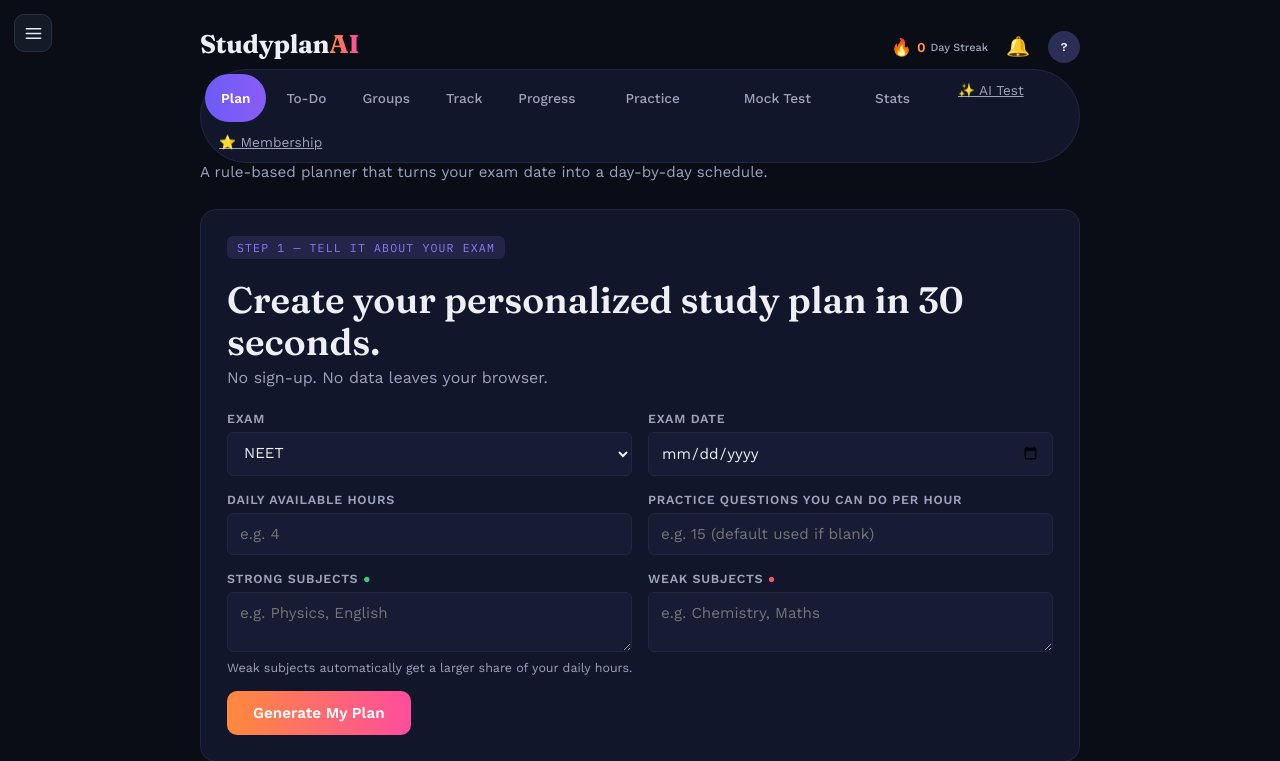
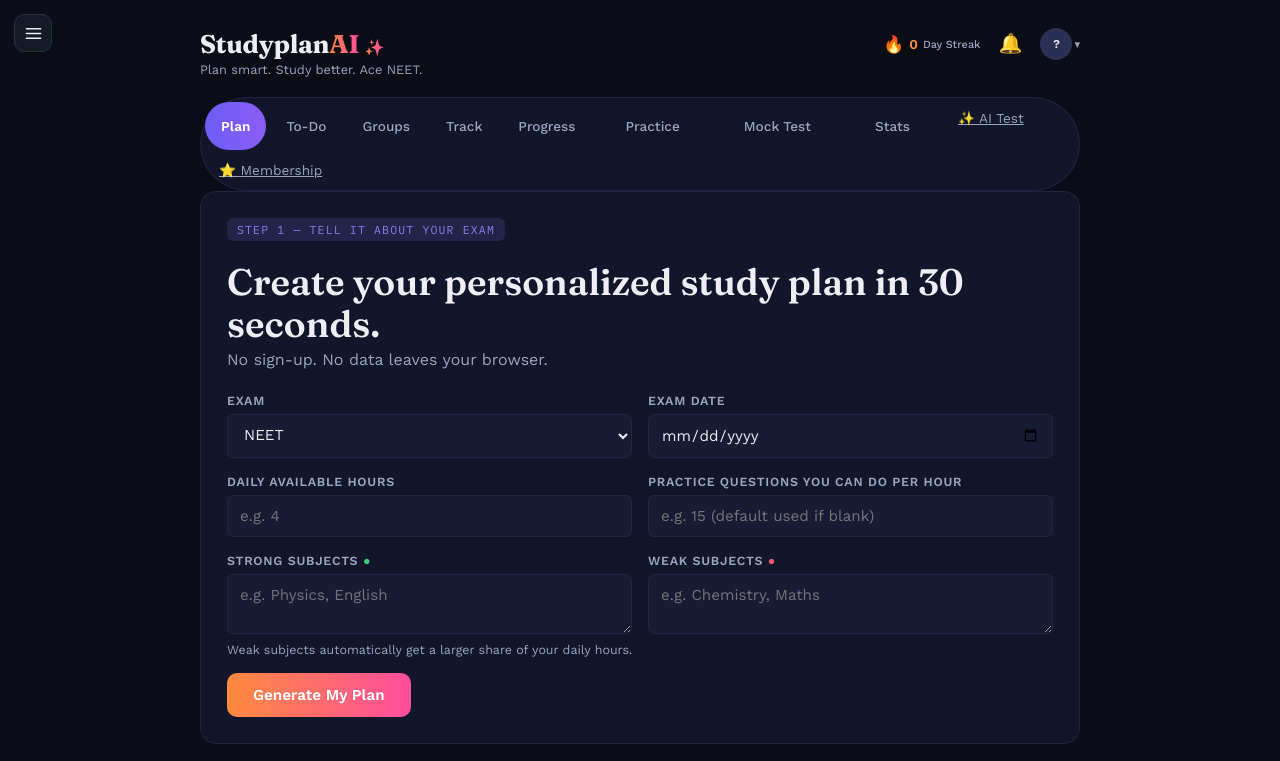
Before and after one commit to abhigyanchaubey03-art/studyplan-ai, a website: page index.html in a window 1280 px wide. Shown: the top 761 px of the page. Drawn offline with nearby package versions, Linux system fonts and the light colour scheme.

Commit message:
Add files via upload

```diff
--- a/index.html
+++ b/index.html
@@ -38,7 +38,7 @@
     -webkit-font-smoothing:antialiased;
   }
   .wrap{max-width:920px;margin:0 auto;padding:28px 20px 80px;}
-  header{display:flex;align-items:baseline;justify-content:space-between;flex-wrap:wrap;gap:10px;margin-bottom:6px;}
+  header{display:flex;align-items:flex-start;justify-content:space-between;flex-wrap:wrap;gap:10px;margin-bottom:20px;}
   .brand{display:flex;align-items:baseline;gap:10px;}
   .brand-mark{
     font-family:'Fraunces',serif;font-weight:700;font-size:1.6rem;letter-spacing:-0.01em;
@@ -47,6 +47,10 @@
     background:linear-gradient(90deg,var(--grad-1),var(--grad-2));
     -webkit-background-clip:text;background-clip:text;-webkit-text-fill-color:transparent;
   }
+  .brand-sparkle{-webkit-text-fill-color:initial;font-size:1rem;}
+  .brand-subtitle{color:var(--paper-dim);font-size:0.8rem;margin-top:2px;}
+  .avatar-wrap{display:flex;align-items:center;gap:2px;cursor:pointer;}
+  .avatar-chevron{color:var(--paper-dim);font-size:0.7rem;}
   nav{display:flex;flex-wrap:wrap;gap:4px;background:var(--panel);border:1px solid var(--rule);border-radius:999px;padding:4px;}
   nav a{color:var(--paper-dim);font-size:0.85rem;padding:8px 14px;display:inline-block;}
   nav button{
@@ -54,7 +58,7 @@
     padding:8px 16px;border-radius:999px;cursor:pointer;transition:.15s;font-weight:500;
   }
   nav button.active{background:linear-gradient(90deg,#6D5CF6,#8B5CF6);color:#fff;font-weight:600;}
-  .tagline{color:var(--paper-dim);font-size:0.95rem;margin:0 0 28px;}
+  .tagline{display:none;}
 
   .card{
     background:var(--panel);border:1px solid var(--rule);border-radius:var(--radius);
@@ -191,6 +195,8 @@
   .timeline-time{font-size:0.68rem;color:var(--paper-dim);width:58px;flex-shrink:0;padding-top:9px;line-height:1.35;}
   .timeline-card{flex:1;background:var(--panel-2);border:1px solid var(--rule);border-radius:10px;
     padding:10px 12px;display:flex;align-items:center;gap:10px;min-width:0;}
+  .ti-icon{width:32px;height:32px;border-radius:9px;display:flex;align-items:center;justify-content:center;
+    font-size:0.95rem;flex-shrink:0;}
   .timeline-card .ti-info{flex:1;min-width:0;}
   .timeline-card .ti-subj{font-weight:600;font-size:0.88rem;}
   .timeline-card .ti-subj.done{text-decoration:line-through;color:var(--paper-dim);}
@@ -320,12 +326,18 @@
 
   <header>
     <div class="brand">
-      <div class="brand-mark">Studyplan<span>AI</span></div>
+      <div>
+        <div class="brand-mark">Studyplan<span>AI</span> <span class="brand-sparkle">✨</span></div>
+        <div class="brand-subtitle">Plan smart. Study better. Ace NEET.</div>
+      </div>
     </div>
     <div class="header-right">
       <div class="streak-badge"><span class="fl">🔥</span> <span id="headerStreakCount">0</span> <small>Day Streak</small></div>
       <button class="icon-btn" aria-label="Notifications" type="button">🔔</button>
-      <div class="avatar-circle" id="headerAvatar">?</div>
+      <div class="avatar-wrap">
+        <div class="avatar-circle" id="headerAvatar">?</div>
+        <span class="avatar-chevron">▾</span>
+      </div>
     </div>
   </header>
   <nav>
@@ -1041,6 +1053,12 @@
   h=h%12; if(h===0) h=12;
   return `${h}:${String(m).padStart(2,'0')} ${ampm}`;
 }
+const TIMELINE_ICONS = ['📖','🧬','🧪','🎯','📐','🔬'];
+function iconForBlock(b, allSubjects){
+  if(/dpp|practice/i.test(b.subject)) return '🎯';
+  const idx = allSubjects.indexOf(b.subject);
+  return TIMELINE_ICONS[idx % TIMELINE_ICONS.length];
+}
 
 function renderPlan(plan){
   const out = document.getElementById('planOutput');
@@ -1157,6 +1175,7 @@
           <div class="timeline-bar" style="background:${color};"></div>
           <div class="timeline-time">${fmtClock(b.start)}<br>– ${fmtClock(b.end)}</div>
           <div class="timeline-card">
+            <div class="ti-icon" style="background:${color}22;color:${color};">${iconForBlock(b, allSubjects)}</div>
             <div class="ti-info">
               <div class="ti-subj ${done?'done':''}">${b.subject}${b.weak?' <span class="tag weak">weak</span>':''}</div>
               <div class="ti-note">${b.weak?'Focused revision block':'Study block'}</div>
```
